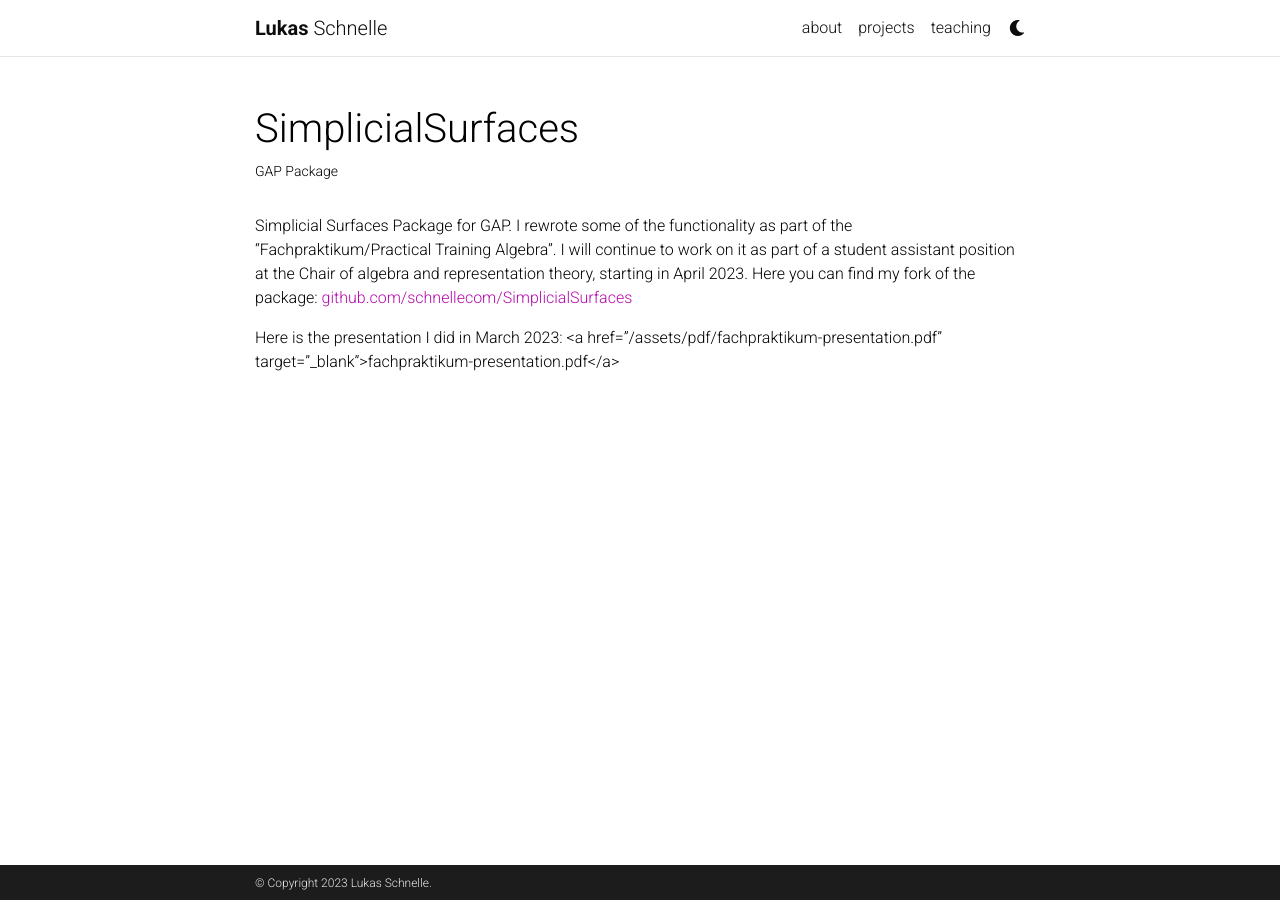
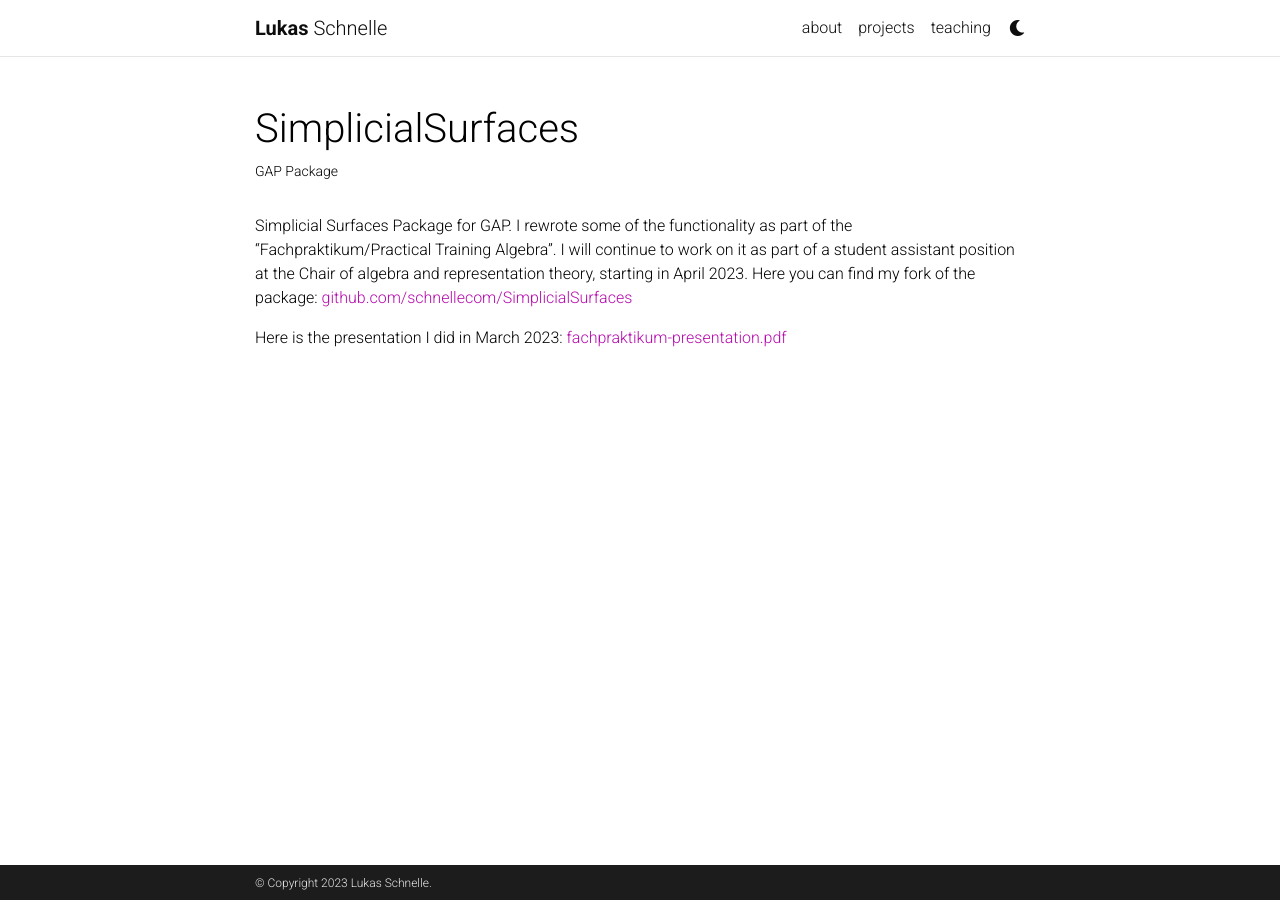
Before and after one commit to schnellecom/schnellecom.github.io, a Jekyll site: the page built from _projects/1_project.md, in a window 1280 px wide. Built offline with Jekyll 4.4.1, drawn with Linux system fonts in a browser that asks for light colours; comment, search, counter and statistics services are not loaded; a style sheet for code colours, icons or effects is not loaded; some of the changed lines change nothing that is shown.

Commit message:
fix link to pdf

```diff
--- a/_projects/1_project.md
+++ b/_projects/1_project.md
@@ -12,4 +12,4 @@ Here you can find my fork of the package:
 <a href="https://github.com/schnellecom/SimplicialSurfaces">github.com/schnellecom/SimplicialSurfaces</a>
 
 Here is the presentation I did in March 2023:
-<a href="/assets/pdf/fachpraktikum-presentation.pdf" target=”_blank”>fachpraktikum-presentation.pdf</a>
+<a href="/assets/pdf/fachpraktikum-presentation.pdf">fachpraktikum-presentation.pdf</a>
```
